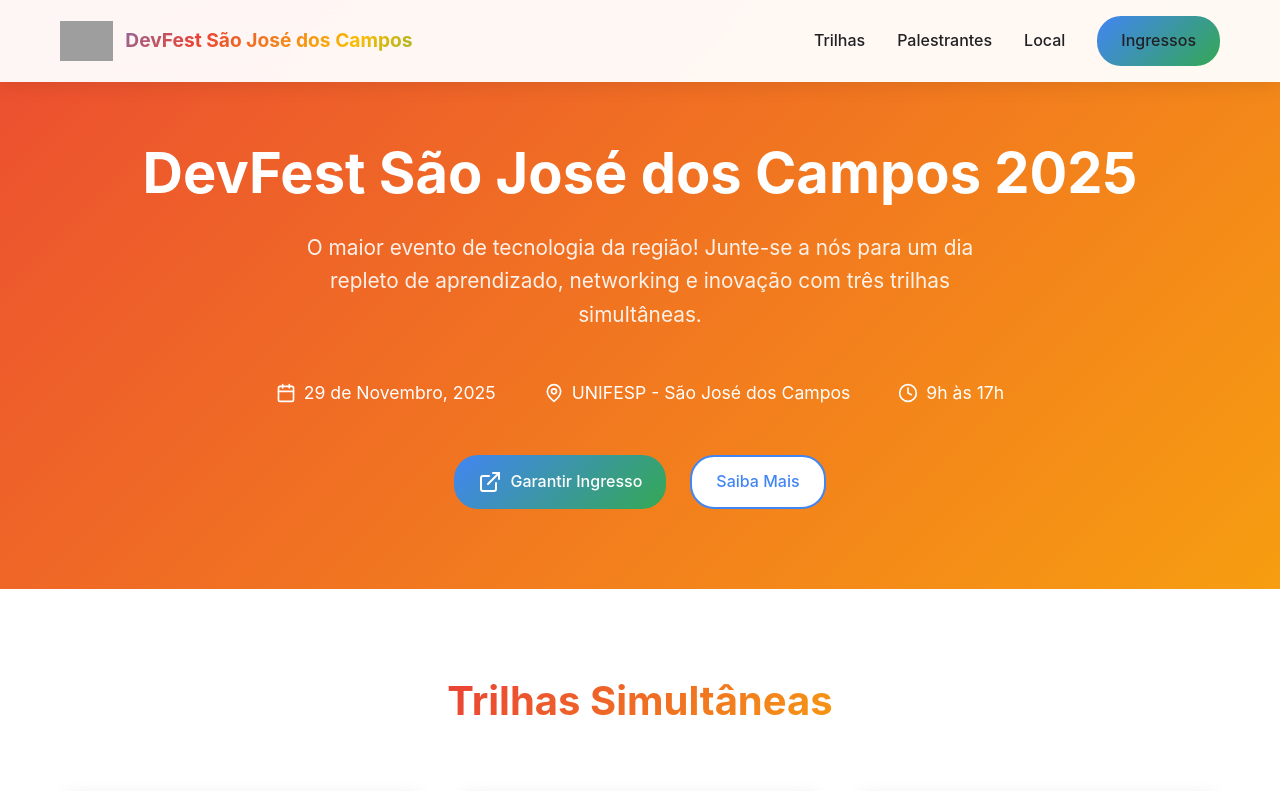
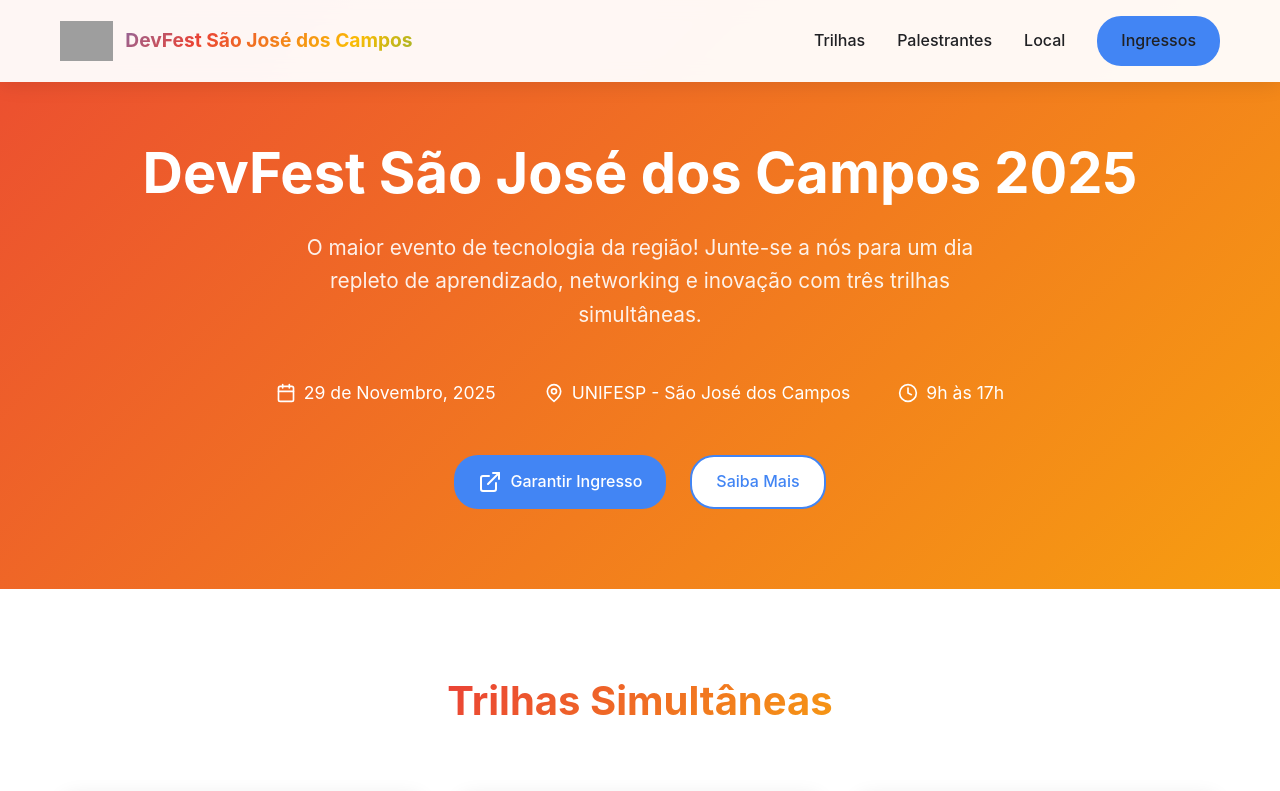
Before and after one commit to GDGSJC/devfest, a React (Vite) app: page / in a window 1280 px wide. Shown: the top 791 px of the page. Built offline with nearby package versions, Linux system fonts and the light colour scheme; grey boxes are pictures that could not be loaded; the HTML template or start-up script is replaced by a standard one; a web font is replaced by a local one.

Commit message:
fix: Correct gradient background color for consistency in design

```diff
--- a/src/index.css
+++ b/src/index.css
@@ -25,7 +25,7 @@
   --white: #ffffff;
 
   /* Google Developer Gradients */
-  --gradient-bg: linear-gradient(135deg, var(--google-blue) 0%, var(--google-green) 100%);
+  --gradient-bg: linear-gradient(135deg, var(--google-blue) 0%, var(--google-blue) 100%);
   --gradient-header: linear-gradient(135deg, var(--google-blue) 0%, var(--google-red) 50%, var(--google-yellow) 100%);
   --gradient-cta: linear-gradient(135deg, var(--google-red) 0%, var(--google-yellow) 100%);
   --gradient-accent: linear-gradient(135deg, var(--google-green) 0%, var(--google-yellow) 100%);
```
